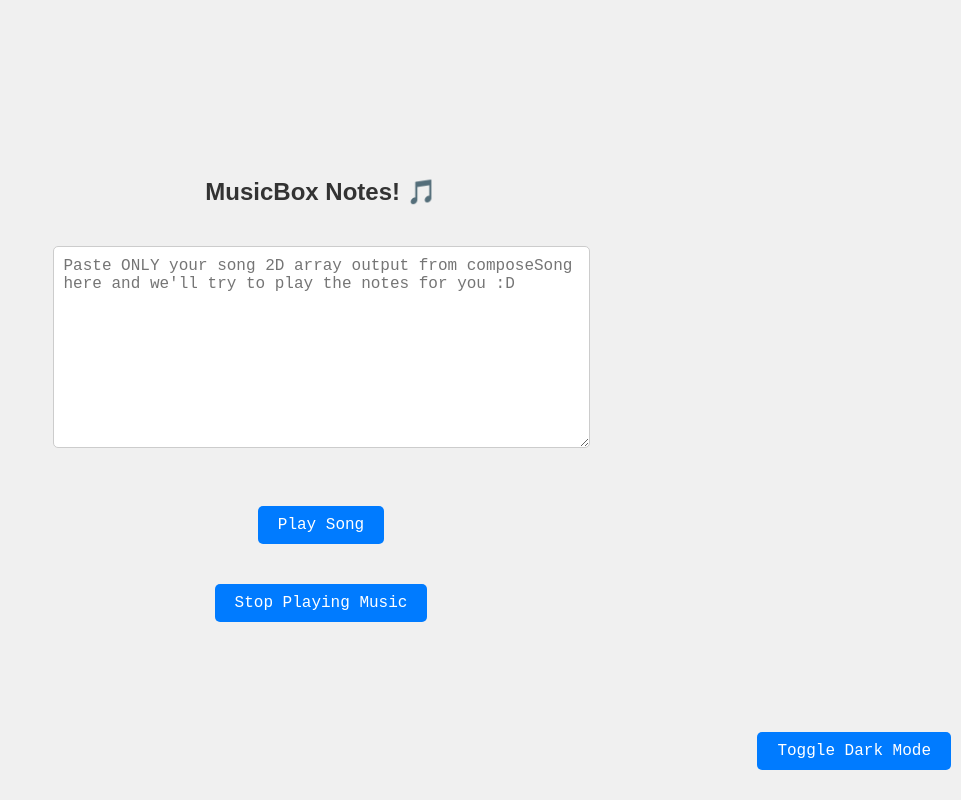
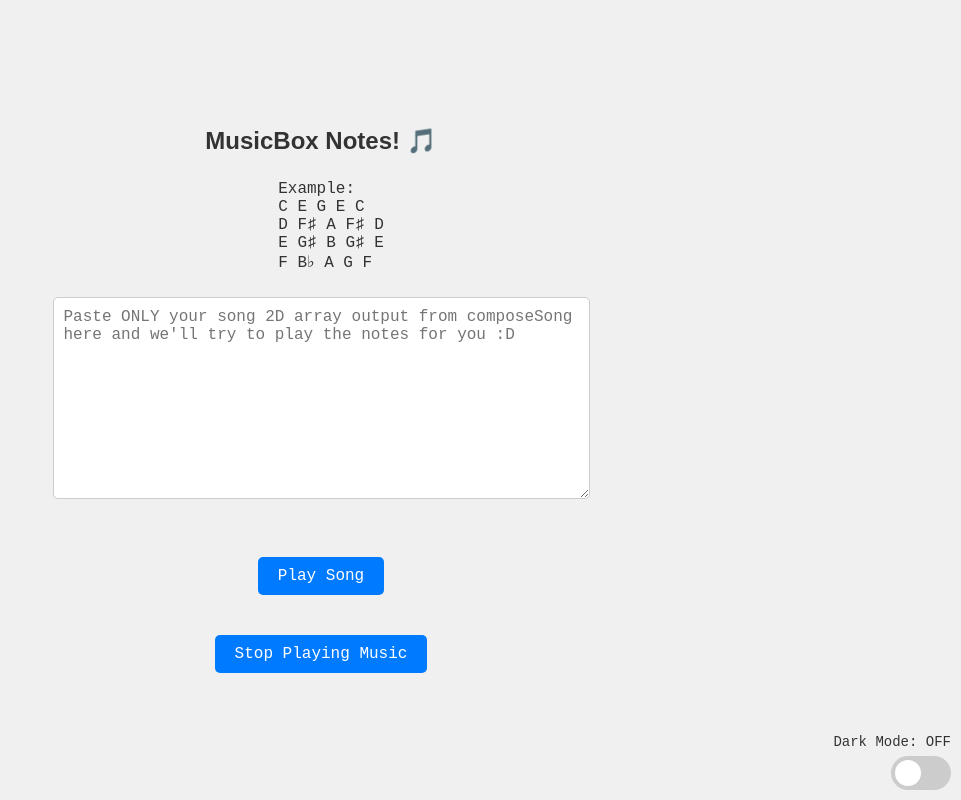
Before and after one commit to cse122/warm_up, a plain HTML site: page index.html in a window 1280 px wide. Shown: the whole page, without its empty margins (319-1280 px from the left). Drawn offline with Linux system fonts and the light colour scheme.

Commit message:
adding example

```diff
--- a/index.html
+++ b/index.html
@@ -67,40 +67,122 @@
         .dark-mode button:hover {
             background-color: var(--button-hover-color-dark);
         }
-        .toggle-dark-mode {
-            position: fixed;
-            bottom: 10px;
-            right: 10px;
-            cursor: pointer;
+        .switch {
+          position: fixed;
+          bottom: 10px;
+          right: 10px;
+          display: inline-block;
+          width: 60px;
+          height: 34px;
+        }
+        .switch input {
+          opacity: 0;
+          width: 0;
+          height: 0;
+        }
+        .slider {
+          position: absolute;
+          cursor: pointer;
+          top: 0;
+          left: 0;
+          right: 0;
+          bottom: 0;
+          background-color: #ccc;
+          transition: .4s;
+        }
+        .slider:before {
+          position: absolute;
+          content: "";
+          height: 26px;
+          width: 26px;
+          left: 4px;
+          bottom: 4px;
+          background-color: white;
+          transition: .4s;
+        }
+        input:checked + .slider {
+          background-color: #2196F3;
+        }
+        input:focus + .slider {
+          box-shadow: 0 0 1px #2196F3;
+        }
+        input:checked + .slider:before {
+          transform: translateX(26px);
+        }
+        .slider.round {
+          border-radius: 34px;
+        }
+        .slider.round:before {
+          border-radius: 50%;
+        }
+        .dark-mode-label {
+          position: fixed;
+          bottom: 50px;
+          right: 10px;
+          color: var(--text-color-light);
+          font-size: 14px;
+          font-family: 'Courier New', monospace;
+        }
+
+        .dark-mode .dark-mode-label {
+          color: var(--text-color-dark);
+        }
+        .example-text pre {
+            font-family: 'Courier New', monospace;
+            margin-top: 5px;
+            margin-bottom: 5px;
+            color: var(--text-color-light);
+            text-align: left;
+            padding-left: 20px;
+            white-space: pre-wrap;
+        }
+
+        .dark-mode .example-text pre {
+            color: var(--text-color-dark);
         }
     </style>
 </head>
 <body>
     <h2>MusicBox Notes! 🎵</h2>
+    <div class="example-text">
+        <pre>Example:
+C E G E C
+D F♯ A F♯ D
+E G♯ B G♯ E
+F B♭ A G F</pre>
+    </div>
     <textarea id="songInput" rows="10" cols="50" placeholder="Paste ONLY your song 2D array output from composeSong here and we'll try to play the notes for you :D"></textarea><br>
     <button onclick="playSong()">Play Song</button>
     <button onclick="stopPlaying()">Stop Playing Music</button>
-    <button class="toggle-dark-mode" onclick="toggleDarkMode()">Toggle Dark Mode</button>
+    <label class="switch">
+      <input type="checkbox" id="darkModeToggle">
+      <span class="slider round"></span>
+    </label>
+    <span id="darkModeStatus" class="dark-mode-label">Dark Mode: OFF</span>
 
     <script src="musicBox.js"></script>
     <script>
         var activeAudioElements = [];
 
         function toggleDarkMode() {
-            document.body.classList.toggle('dark-mode');
-            const mode = document.body.classList.contains('dark-mode') ? 'dark' : 'light';
+            const isChecked = document.getElementById('darkModeToggle').checked;
+            document.body.classList.toggle('dark-mode', isChecked);
+            const mode = isChecked ? 'dark' : 'light';
             localStorage.setItem('theme', mode);
+            document.getElementById('darkModeStatus').textContent = isChecked ? 'Dark Mode: ON' : 'Dark Mode: OFF';
         }
 
         function applyInitialTheme() {
             const savedTheme = localStorage.getItem('theme');
-            if (savedTheme === 'dark') {
-                document.body.classList.add('dark-mode');
-            }
+            const isDarkMode = savedTheme === 'dark';
+            document.body.classList.toggle('dark-mode', isDarkMode);
+            document.getElementById('darkModeToggle').checked = isDarkMode;
+            document.getElementById('darkModeStatus').textContent = isDarkMode ? 'Dark Mode: ON' : 'Dark Mode: OFF';
         }
 
         window.addEventListener('DOMContentLoaded', (event) => {
             applyInitialTheme();
+            document.getElementById('darkModeToggle').addEventListener('change', toggleDarkMode);
         });
     </script>
 </body>
```
